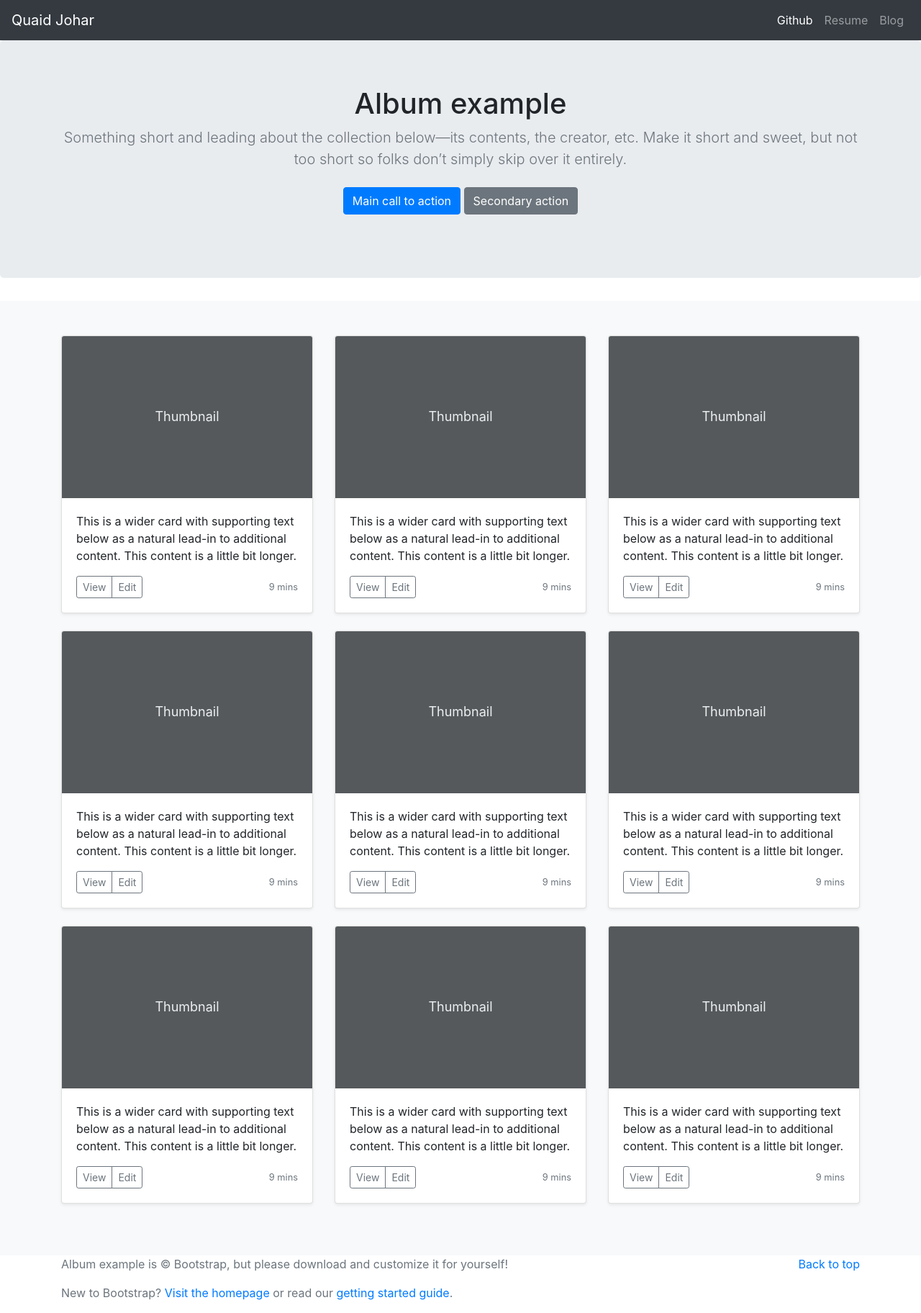
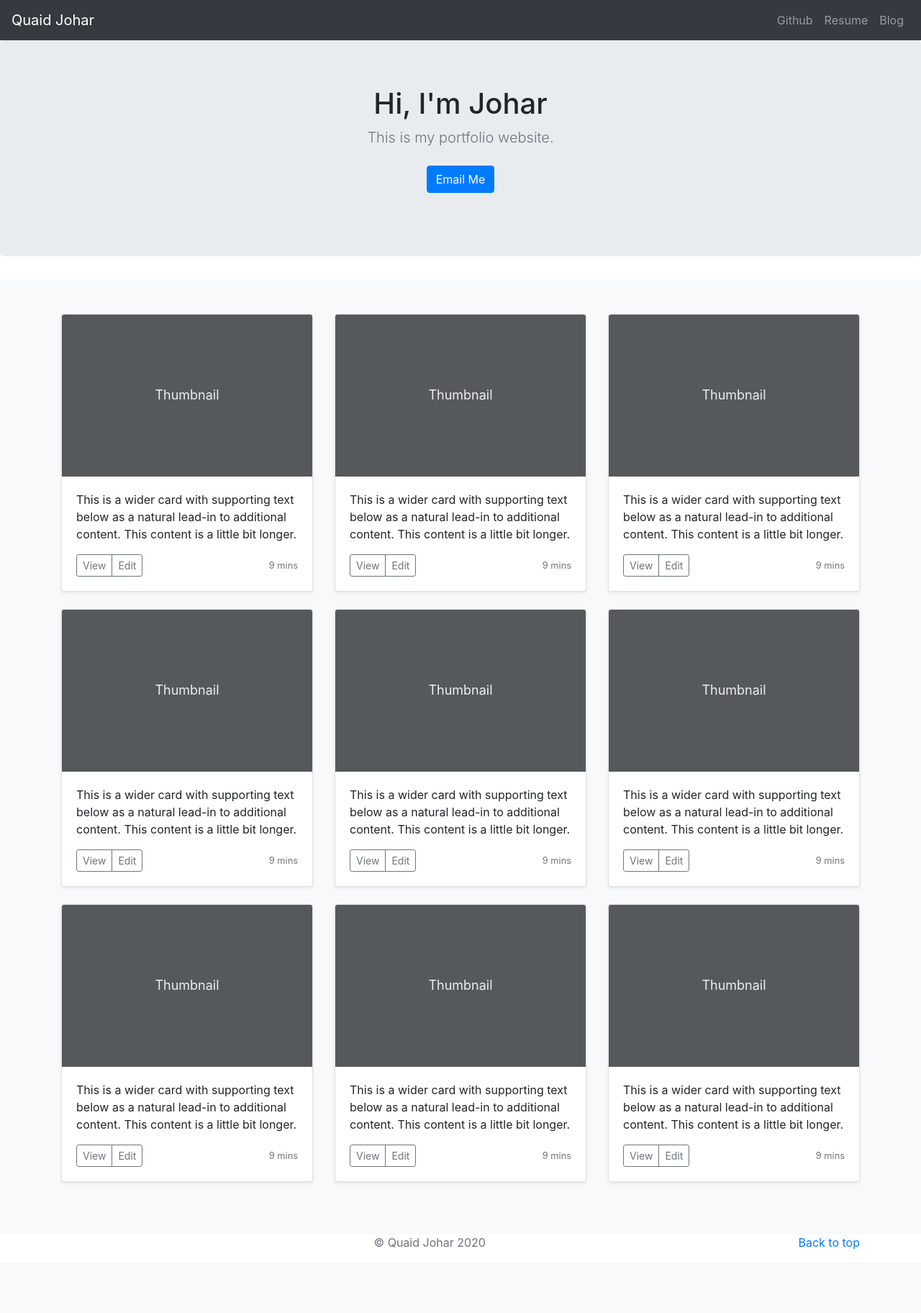
Before and after one commit to Equinox-13/portfolio, a Django app: page / in a window 1280 px wide. Shown: the whole page at 72% size. After the commit the page ends 1735 px from the top, so only its background shows below. Run offline with Django 3.2, Linux system fonts and the light colour scheme; some libraries are stand-ins or nearby versions.

Commit message:
Customized navigation bar, title and footer

```diff
--- a/jobs/templates/jobs/home.html
+++ b/jobs/templates/jobs/home.html
@@ -53,7 +53,7 @@
   </button>
   <div class="collapse navbar-collapse" id="navbarNav">
     <ul class="navbar-nav ml-auto">
-      <li class="nav-item active">
+      <li class="nav-item">
         <a class="nav-link" href="#">Github</a>
       </li>
       <li class="nav-item">
@@ -71,11 +71,10 @@
 
   <section class="jumbotron text-center">
     <div class="container">
-      <h1>Album example</h1>
-      <p class="lead text-muted">Something short and leading about the collection below—its contents, the creator, etc. Make it short and sweet, but not too short so folks don’t simply skip over it entirely.</p>
+      <h1>Hi, I'm Johar</h1>
+      <p class="lead text-muted">This is my portfolio website.</p>
       <p>
-        <a href="#" class="btn btn-primary my-2">Main call to action</a>
-        <a href="#" class="btn btn-secondary my-2">Secondary action</a>
+        <a href="#" class="btn btn-primary my-2">Email Me</a>
       </p>
     </div>
   </section>
@@ -228,12 +227,11 @@
 </main>
 
 <footer class="text-muted">
-  <div class="container">
+  <div class="container text-center">
     <p class="float-right">
       <a href="#">Back to top</a>
     </p>
-    <p>Album example is &copy; Bootstrap, but please download and customize it for yourself!</p>
-    <p>New to Bootstrap? <a href="https://getbootstrap.com/">Visit the homepage</a> or read our <a href="/docs/4.4/getting-started/introduction/">getting started guide</a>.</p>
+    <p>&copy; Quaid Johar {% now "Y" %}</p>
   </div>
 </footer>
 <script src="https://code.jquery.com/jquery-3.4.1.slim.min.js" integrity="sha384-J6qa4849blE2+poT4WnyKhv5vZF5SrPo0iEjwBvKU7imGFAV0wwj1yYfoRSJoZ+n" crossorigin="anonymous"></script>
```
